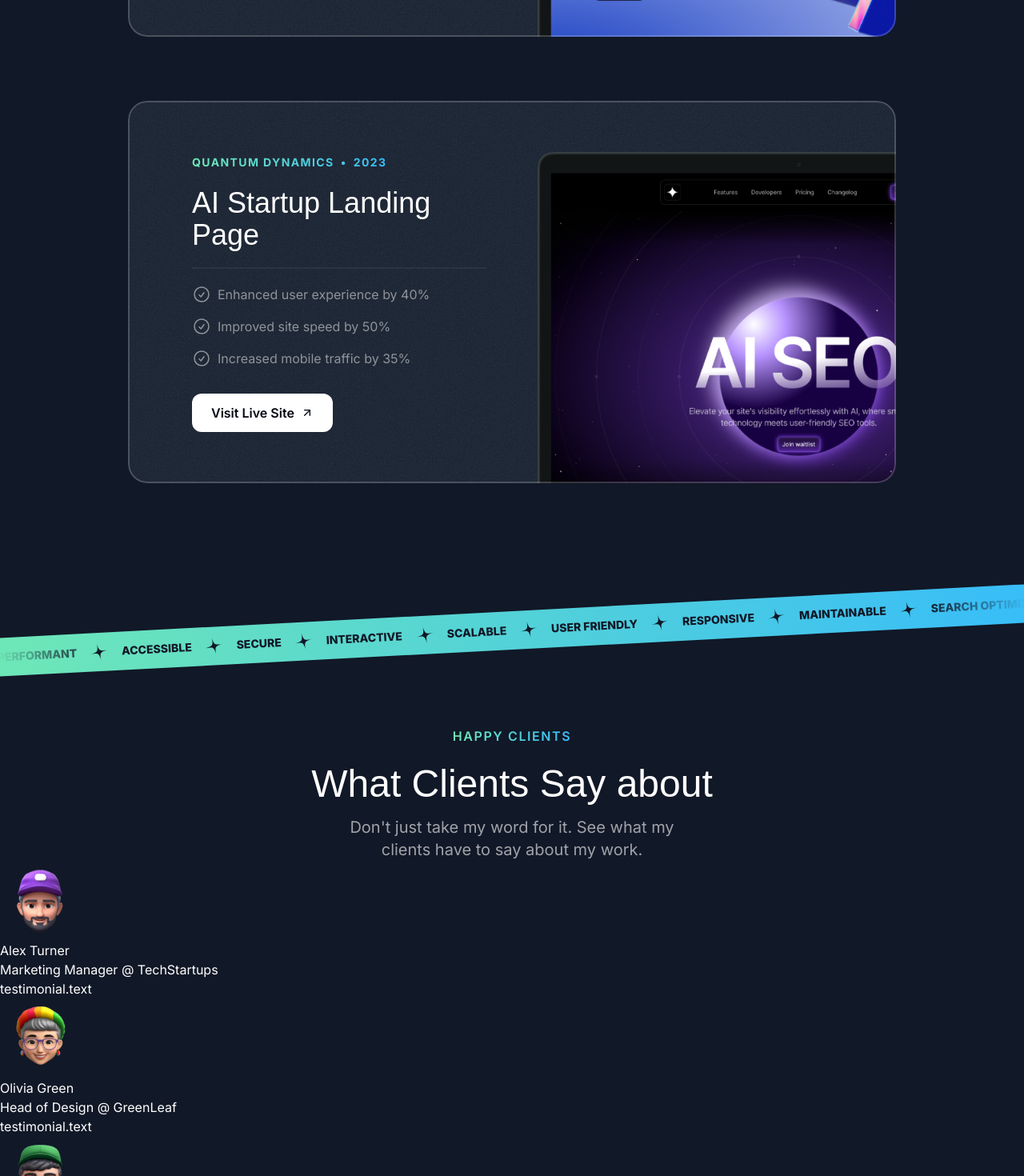
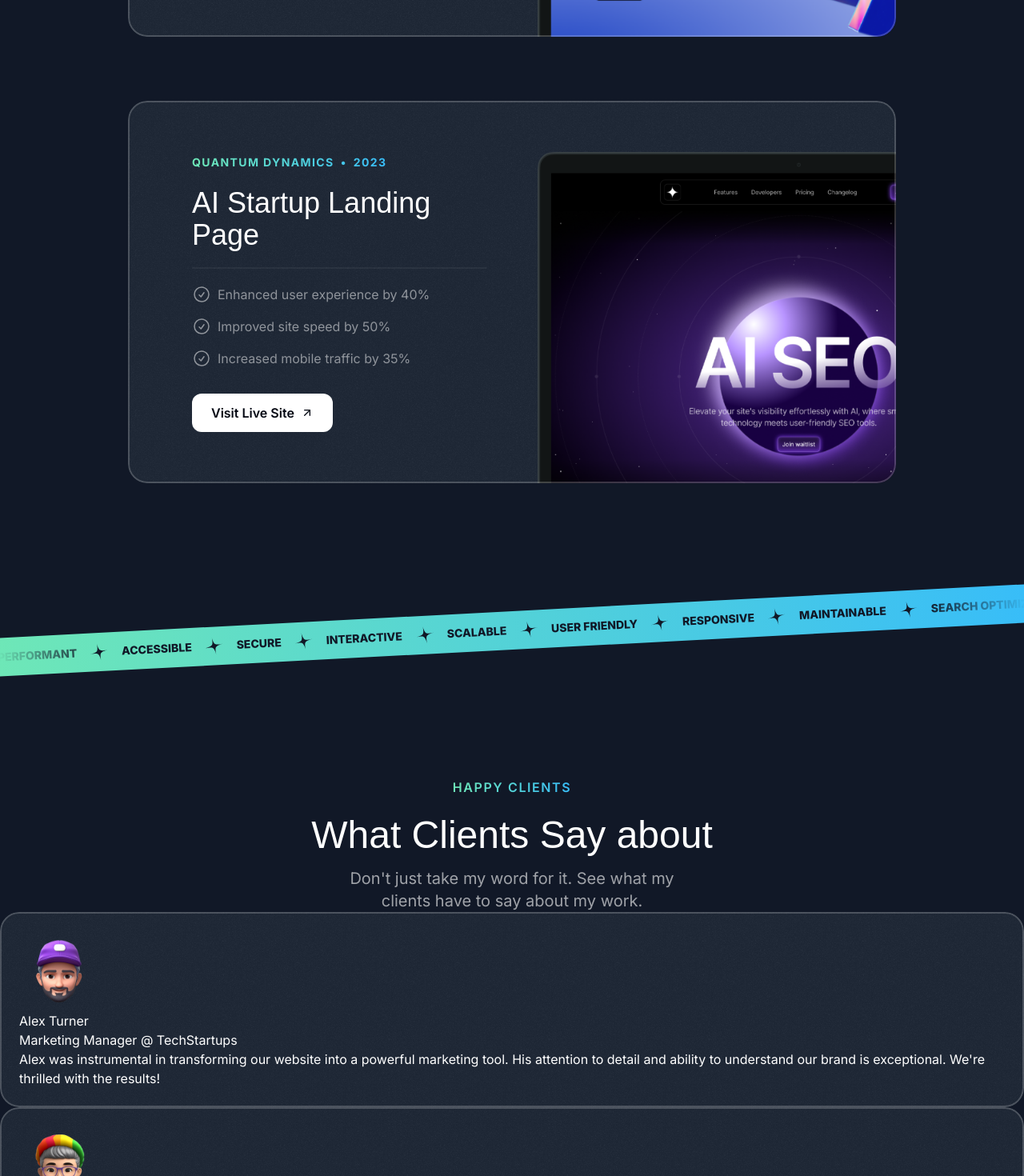
Before and after one commit to WilliamRossCrane/Portfolio, a Next.js app in the folder portfolio/portfolio/: page / in a window 1280 px wide. Shown: the part 2160-3630 px from the top of the page at 80% size. Built offline with nearby package versions, Linux system fonts and the light colour scheme; a web font is replaced by a local one.

Commit message:
FIX Background box Component made to save time styling the grainy box and its dimensions, the Project section and testimonial section were updated accordingly.

```diff
--- /dev/null
+++ b/portfolio/portfolio/src/components/Card.tsx
@@ -0,0 +1,26 @@
+import grainImage from "@/assets/images/grain.jpg";
+import { twMerge } from "tailwind-merge";
+import { PropsWithChildren } from "react";
+
+export const Card = ({ className, children }:
+    PropsWithChildren<{ className?: string }>) => {
+    return (
+        <div className={twMerge("bg-gray-800 text-white rounded-3xl relative z-0 overflow-hidden after:z-10 after:content-[''] after:absolute after:inset-0 after:outline-2 after:outline after:-outline-offset-2 after:rounded-3xl after:outline-white/20 after:pointer-events-none p-6", className)}>
+
+            {/* Background Image Overlay */}
+            <div
+                className="absolute inset-0 -z-10 opacity-5"
+                style={{
+                    backgroundImage: `url(${grainImage.src})`,
+                    backgroundRepeat: "repeat",
+                    backgroundSize: "200px",  // Adjust this value to make the grain smaller
+                }}
+            ></div>
+
+            {/* Ensure content is fully visible */}
+            <div className="relative z-10">
+                {children}
+            </div>
+        </div>
+    );
+};
--- a/portfolio/portfolio/src/sections/Projects.tsx
+++ b/portfolio/portfolio/src/sections/Projects.tsx
@@ -6,6 +6,7 @@
 import ArrowUpRightIcon from "@/assets/icons/arrow-up-right.svg";
 import grainImage from '@/assets/images/grain.jpg';
 import { SectionHeader } from "@/components/SectionHeader";
+import { Card } from "@/components/Card";
 
 const portfolioProjects = [
   {
@@ -53,13 +54,7 @@
         <SectionHeader eyebrow="Real-world Results" title="Featured Projects" description="See how I transformed conepts into engaging digital experience."/>
         <div className="mt-10 md:mt-20 flex flex-col gap-20">
           {portfolioProjects.map((project) => (
-            <div key={project.title} className="bg-gray-800 rounded-3xl relative z-0 overflow-hidden  after:z-10 after:content-[''] after:absolute after:inset-0 after:outline-2 after:outline after:-outline-offset-2 after:rounded-3xl after:outline-white/20 px-8 pt-8 md:pt-12 md:px-10 lg:pt-16 lg:px-20 after:pointer-events-none">
-
-            <div className="absolute inset-0 -z-10 opacity-5"
-            style={{
-              backgroundImage: `url(${grainImage.src})`,
-            }}
-            ></div>
+            <Card key={project.title} className=" px-8 pt-8 pb-0 md:pt-12 md:px-10 lg:pt-16 lg:px-20 ">
 
             <div className="lg:grid lg:grid-cols-2 lg:gap-16">
               <div className="lg:pb-16">
@@ -88,10 +83,10 @@
               </div>
 
               <div className="relative">
-              <Image src={project.image} alt={project.title} className="mt-8 -mb-4 md:-mb-0 lg:mt-0 lg:absolute lg:h-full lg:w-auto lg:max-w-none"/>
+              <Image src={project.image} alt={project.title} className="mt-8 md:-mb-0 lg:mt-0 lg:absolute lg:h-full lg:w-auto lg:max-w-none"/>
               </div>
               </div>
-            </div>
+            </Card>
           ))}
         </div>
       </div>
--- a/portfolio/portfolio/src/sections/Testimonials.tsx
+++ b/portfolio/portfolio/src/sections/Testimonials.tsx
@@ -5,6 +5,8 @@
 import memojiAvatar3 from "@/assets/images/memoji-avatar-3.png";
 import memojiAvatar4 from "@/assets/images/memoji-avatar-4.png";
 import memojiAvatar5 from "@/assets/images/memoji-avatar-5.png";
+import grainImage from "@/assets/images/grain.jpg";
+import { Card } from "@/components/Card";
 
 const testimonials = [
   {
@@ -41,17 +43,19 @@
 
 export const TestimonialsSection = () => {
   return (
+  <div className="py-16">
   <div>
     <SectionHeader eyebrow="Happy Clients" title="What Clients Say about" description="Don't just take my word for it. See what my clients have to say about my work." />
     <div>
     {testimonials.map((testimonial) => (
-        <div key={testimonial.name}>
+      <Card key={testimonial.name}>
           <Image src={testimonial.avatar} alt={testimonial.name} />
           <div>{testimonial.name}</div>
           <div>{testimonial.position}</div>
-          <p>{}testimonial.text</p>
-        </div>
+          <p>{testimonial.text}</p>
+      </Card>
       ))}
+    </div>
     </div>
   </div>
   );
```
